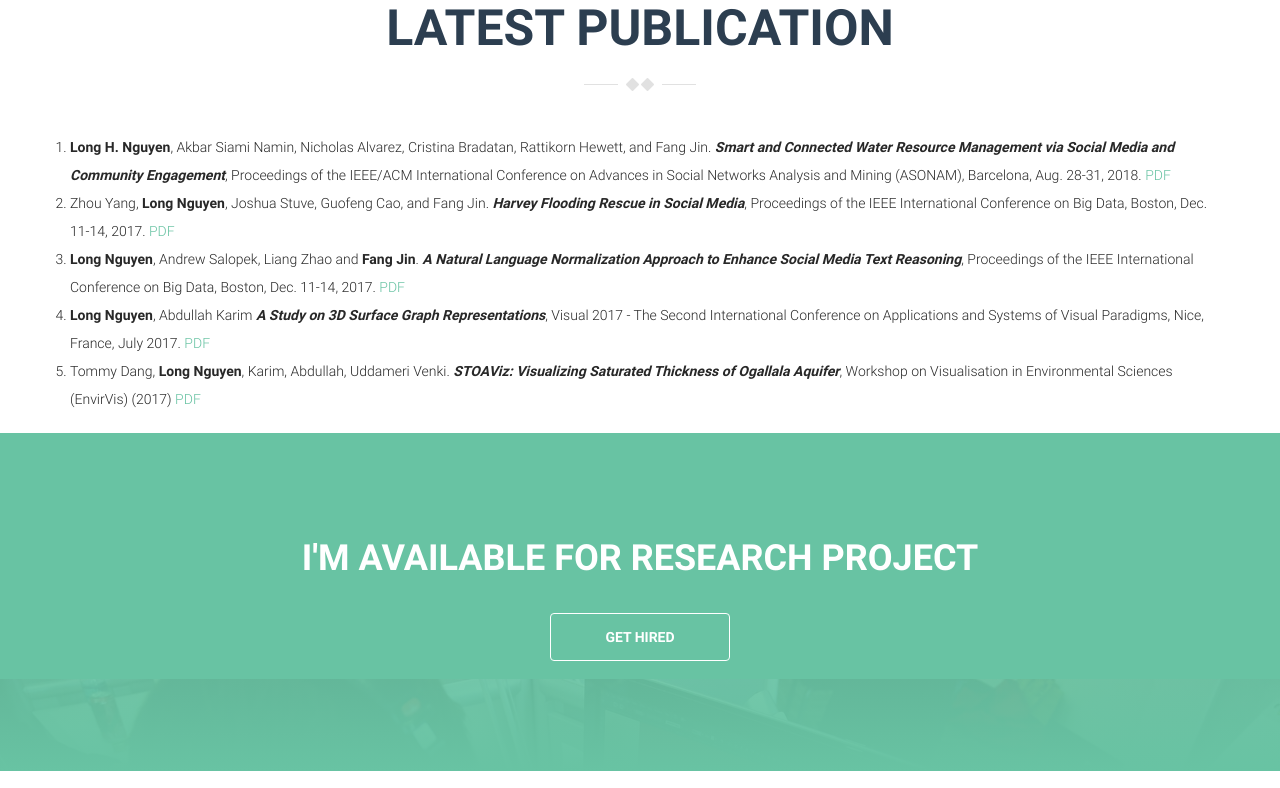
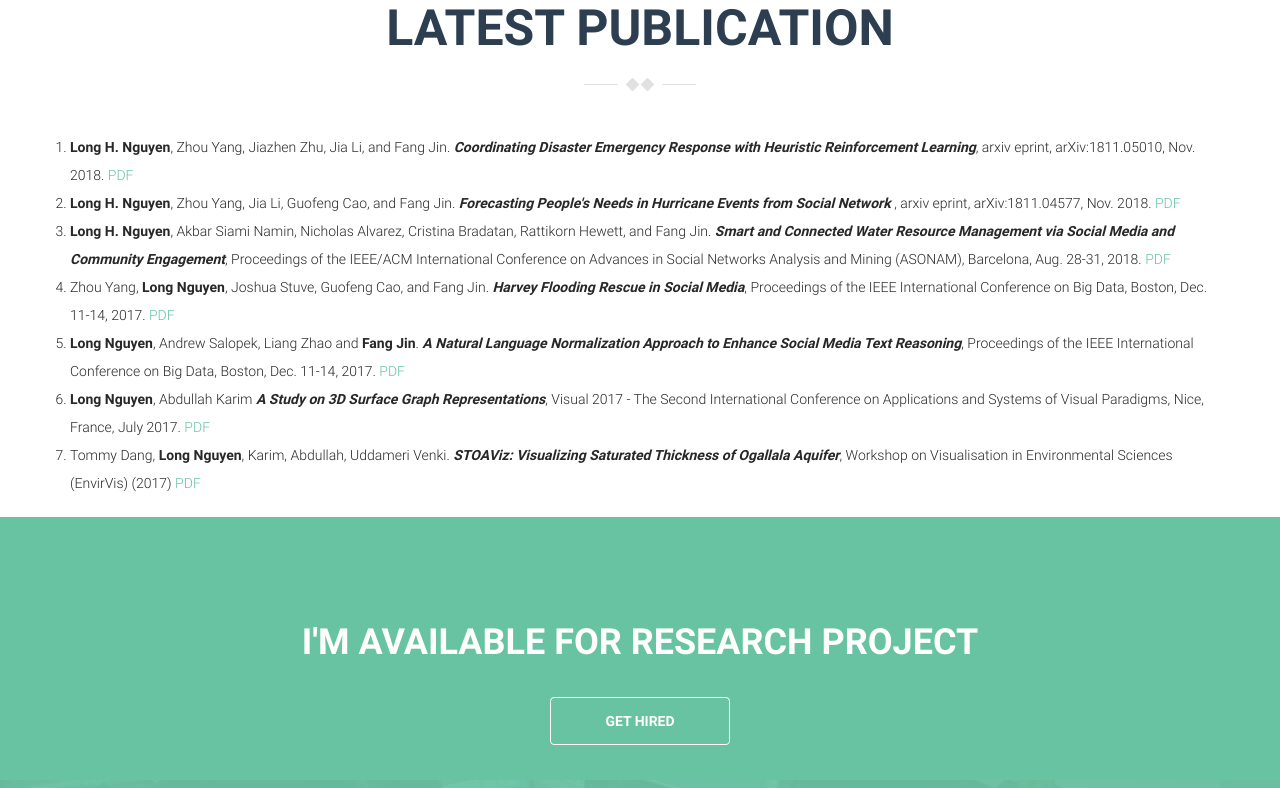
Before and after one commit to litpuvn/myweb, a plain HTML site: page index.html in a window 1280 px wide. Shown: the part 847-1635 px from the top of the page. Drawn offline with Linux system fonts and the light colour scheme; some packages are replaced by stand-ins of ours.

Commit message:
add two arxiv publication need prediction and scheduling papers

```diff
--- a/index.html
+++ b/index.html
@@ -143,6 +143,18 @@
         <div class="row">
             <div class="col-lg-12 mb-12">
                 <ol type="1" class="publication">
+                    <li><b>Long H. Nguyen</b>, Zhou Yang, Jiazhen Zhu, Jia Li, and Fang Jin.
+                        <b><i>Coordinating Disaster Emergency Response with Heuristic Reinforcement Learning</i></b>,
+                        arxiv eprint, arXiv:1811.05010, Nov. 2018.
+                        <a href="https://arxiv.org/abs/1811.04577">PDF</a>
+                    </li>
+
+                    <li><b>Long H. Nguyen</b>, Zhou Yang, Jia Li, Guofeng Cao, and Fang Jin.
+                        <b><i>Forecasting People's Needs in Hurricane Events from Social Network </i></b>,
+                        arxiv eprint, arXiv:1811.04577, Nov. 2018.
+                        <a href="https://arxiv.org/abs/1811.04577">PDF</a>
+                    </li>
+
                     <li><b>Long H. Nguyen</b>, Akbar Siami Namin, Nicholas Alvarez, Cristina Bradatan, Rattikorn Hewett, and Fang Jin.
                         <b><i>Smart and Connected Water Resource Management via Social Media and Community Engagement</i></b>,
                         Proceedings of the IEEE/ACM International Conference on Advances in Social Networks Analysis and Mining (ASONAM), Barcelona, Aug. 28-31, 2018.
```
